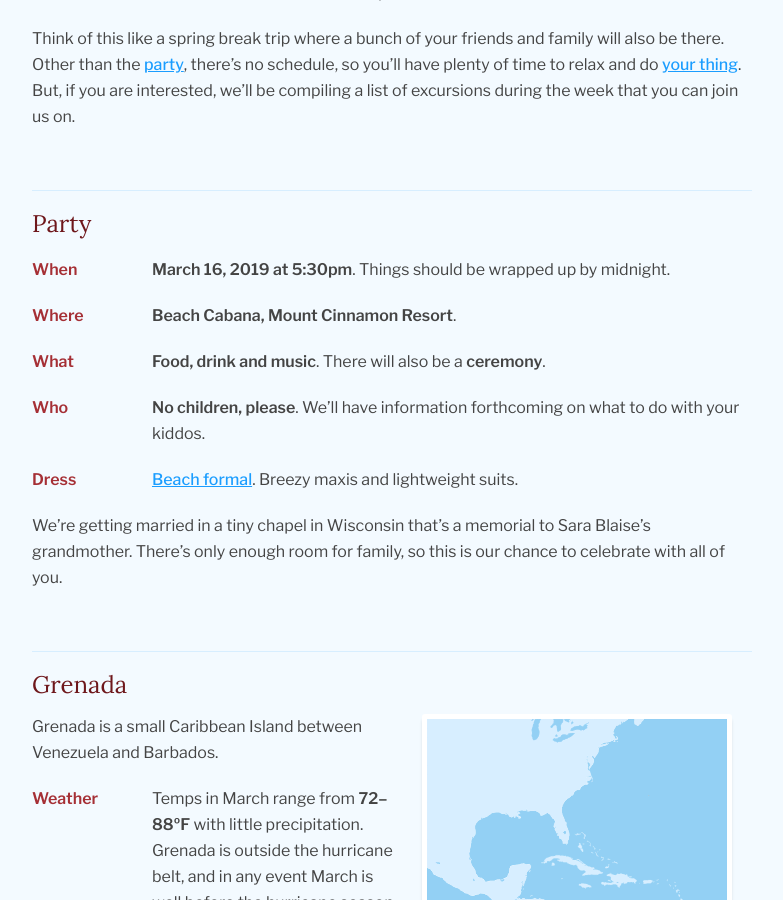
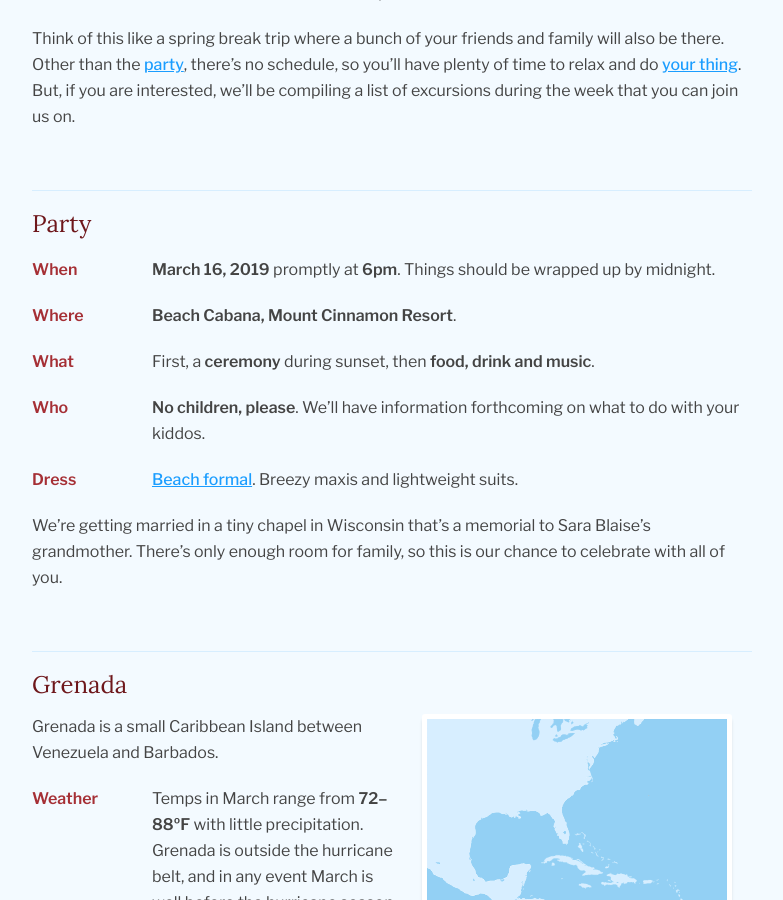
Before and after one commit to rossmeissl/bernsandblaise, a Jekyll site: the page built from index.md, in a window 1280 px wide and 900 px high, scrolled down 1293 px. Shown: the whole window, without its empty margins (188-971 px from the left). Built offline with Jekyll 4.4.1, drawn with Linux system fonts in a browser that asks for light colours.

Commit message:
Revise party time

```diff
--- a/_includes/party.md
+++ b/_includes/party.md
@@ -1,13 +1,13 @@
 ## Party
 
 When
-: **March 16, 2019 at 5:30pm**. Things should be wrapped up by midnight.
+: **March 16, 2019** promptly at **6pm**. Things should be wrapped up by midnight.
 
 Where
 : **Beach Cabana, Mount Cinnamon Resort**.
 
 What
-: **Food, drink and music**. There will also be a **ceremony**.
+: First, a **ceremony** during sunset, then **food, drink and music**.
 
 Who
 : **No children, please**. We'll have information forthcoming on what to do with your kiddos.
```
